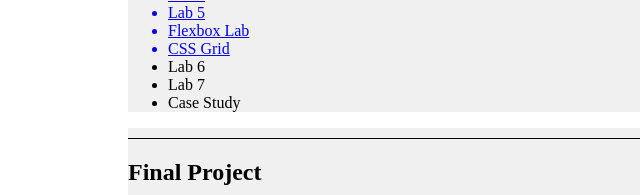
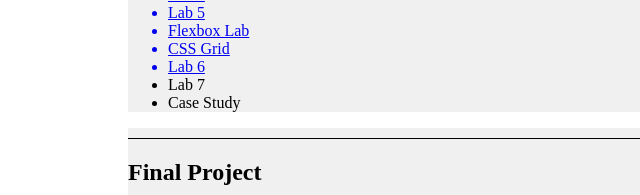
Before and after one commit to izzys0fia/PortfolioIndex, a plain HTML site: page index.html in a window 1280 px wide. Shown: the part 605-800 px from the top of the page, 0-640 px from the left. Drawn offline with Linux system fonts and the light colour scheme.

Commit message:
Update index.html

```diff
--- a/index.html
+++ b/index.html
@@ -70,7 +70,7 @@
 		<a href="https://izzys0fia.github.io/Green-Pastures5/" target="_blank"><li>Lab 5</li></a>
                 <a href="https://izzys0fia.github.io/Flexbox/" target="_blank"><li>Flexbox Lab</li></a>
                 <a href="https://izzys0fia.github.io/Grid/" target="_blank"><li>CSS Grid</li></a>
-                <li>Lab 6</li>
+                <a href="https://izzys0fia.github.io/Green-Pastures6/" target="_blank"><li>Lab 6</li></a>
                 <li>Lab 7</li>
                 <li>Case Study</li>
             </ul>
```
